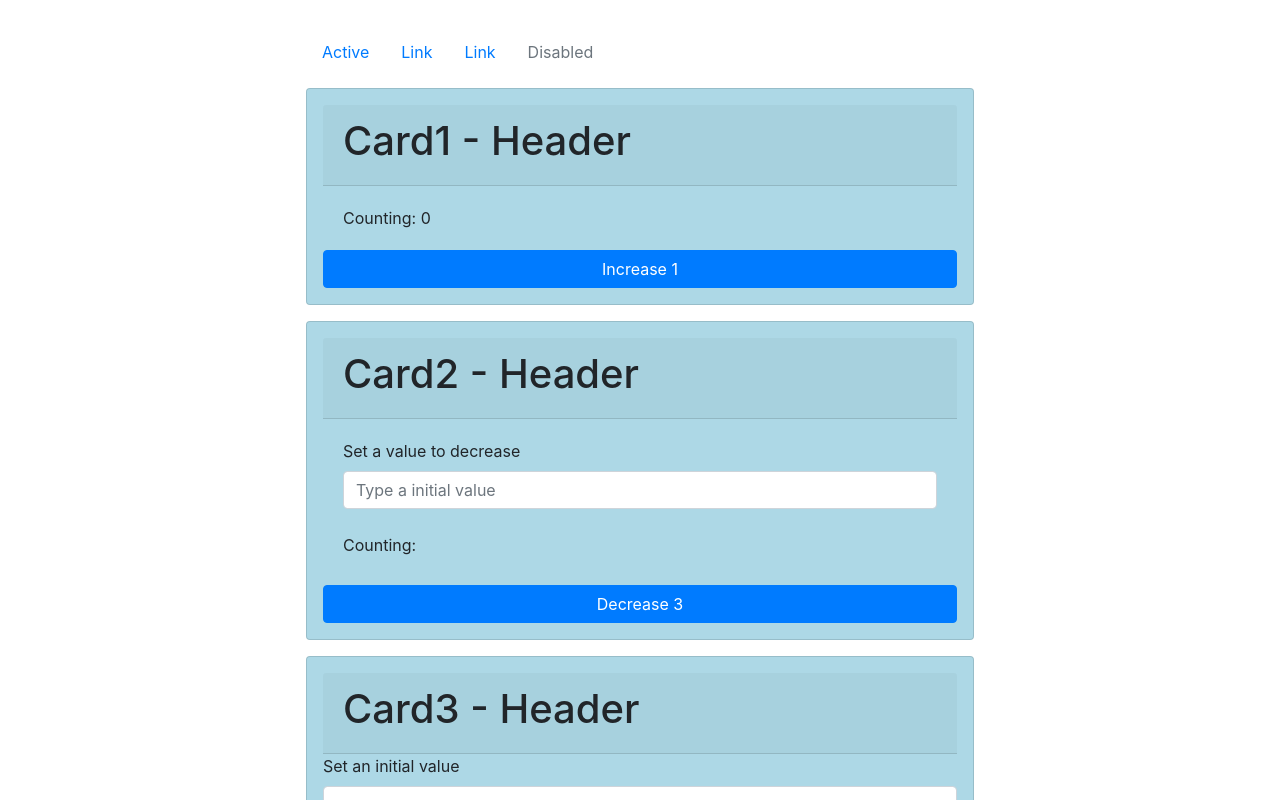
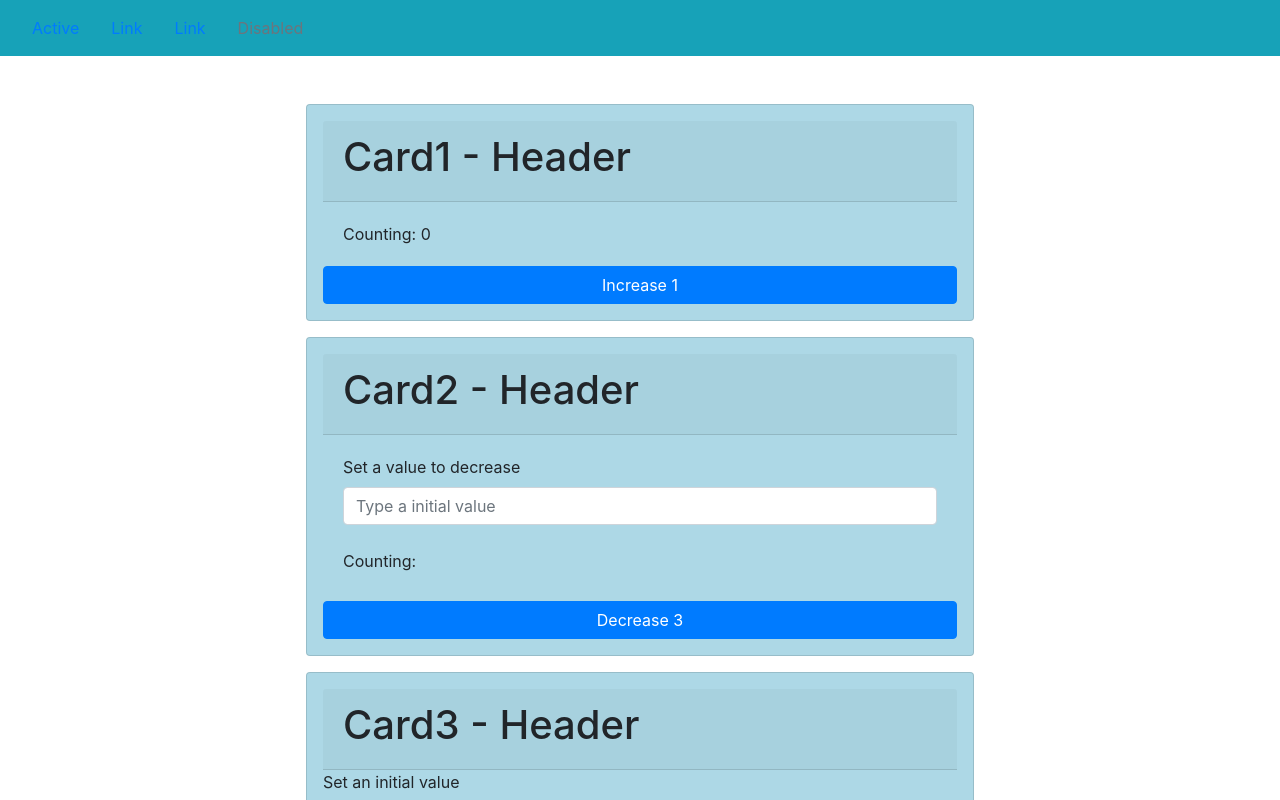
Before and after one commit to tonykieling/doingHooks, a React (Create React App) app: page / in a window 1280 px wide. Shown: the top 800 px of the page. Built offline with nearby package versions, Linux system fonts and the light colour scheme.

Commit message:
fixing vulnerabilities -1

```diff
--- a/src/App.js
+++ b/src/App.js
@@ -11,13 +11,15 @@ const firstTitle = document.title;
 function App() {
 
   return (
-    <div className="form-position">
+    <div>
       <SysHeader />
-      <Card1 />
-      <Card2
-        firstTitle  = { firstTitle}
-      />
-      <Card3 />
+      <div className="form-position">
+        <Card1 />
+        <Card2
+          firstTitle  = { firstTitle}
+        />
+        <Card3 />
+      </div>
     </div>
   );
 }
--- a/src/SysHeader.js
+++ b/src/SysHeader.js
@@ -1,11 +1,17 @@
 import React from 'react'
-import { Nav } from "react-bootstrap";
+import { Nav, Navbar } from "react-bootstrap";
 
 export default function SysHeader() {
   return (
     // <div>
-      <Nav
-        activeKey="/home"
+      // <Nav
+      <Navbar
+        // activeKey="/home"
+        sticky  = {"top"}
+        // style   = {{background: "red"}}
+        bg      = "info"
+        // style={{position: "sticky", top: "0px", width: "100%", zIndex: 999}}
+
         onSelect={selectedKey => alert(`selected ${selectedKey}`)}
       >
         <Nav.Item>
@@ -22,7 +28,8 @@ export default function SysHeader() {
             Disabled
           </Nav.Link>
         </Nav.Item>
-      </Nav>
+      {/* </Nav> */}
+      </Navbar>
     // </div>
   )
 }
```
Also changed, not shown: 1 other file (tests, documents, lock files or other folders).
